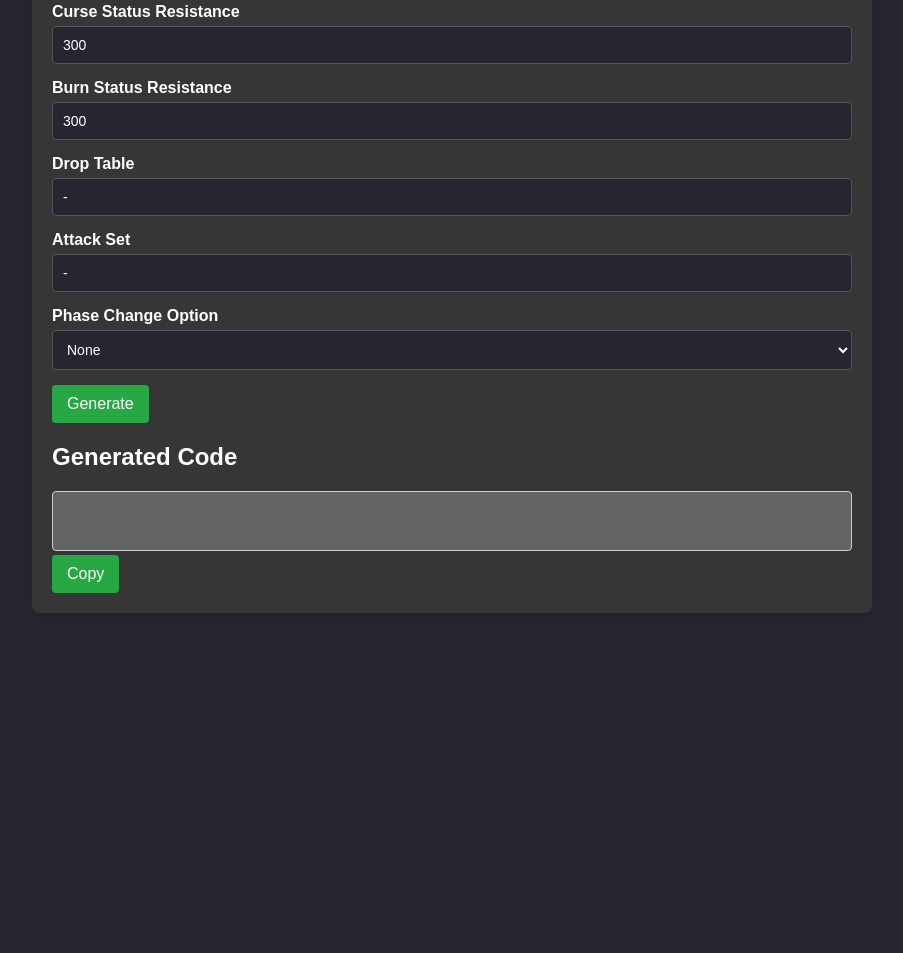
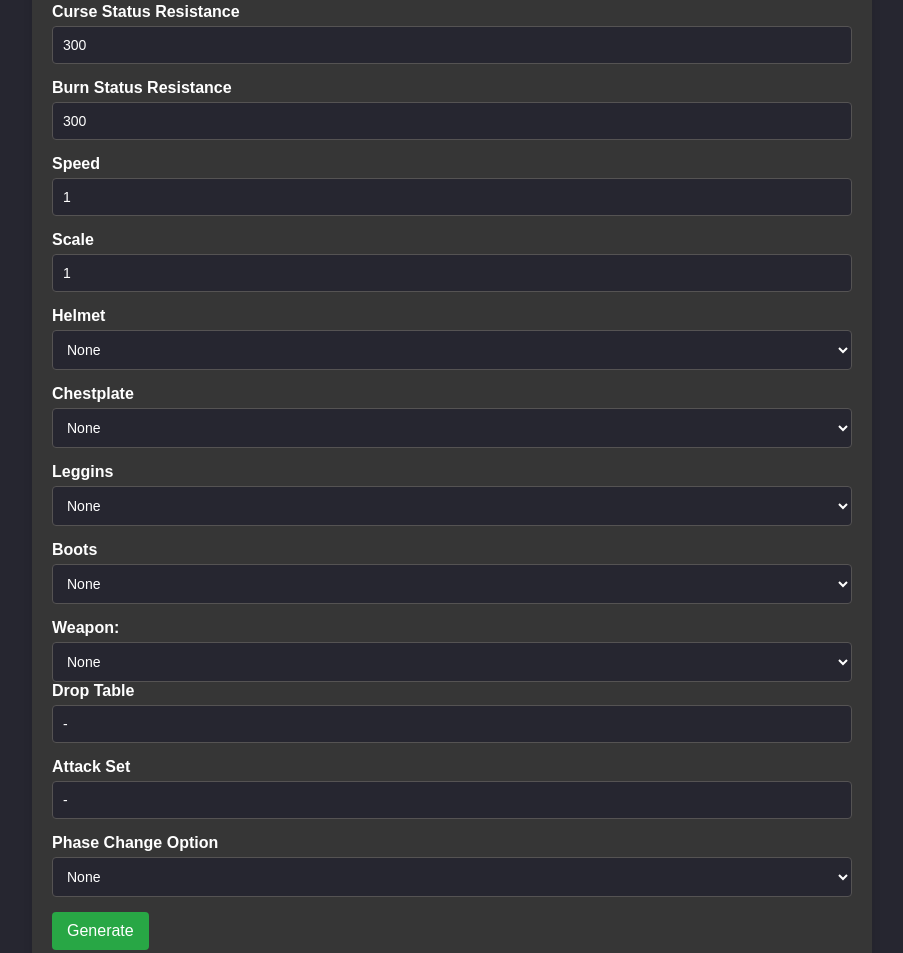
Before and after one commit to Dummybell/Custom-Entity-Generator, a plain HTML site: page index.html in a window 1280 px wide. Shown: the part 1023-1976 px from the top of the page, without its empty margins (188-1091 px from the left). Before the commit the page ends 1656 px from the top, so only its background shows below. Drawn offline with Linux system fonts and the light colour scheme.

Commit message:
Added options

```diff
--- a/index.html
+++ b/index.html
@@ -116,6 +116,8 @@
         <label for="damage">Damage</label>
         <input type="number" id="damage" name="damage">
       </div>
+
+
       <div class="input-group">
         <label for="physicalRes">Physical Resistance</label>
         <input type="number" id="physicalRes" name="physicalRes" value=0>
@@ -147,7 +149,81 @@
       <div class="input-group">
         <label for="burnRes">Burn Status Resistance</label>
         <input type="number" id="burnRes" name="burnRes" value=300>
+      </div><div class="input-group">
+        <label for="speed">Speed</label>
+        <input type="number" id="speed" name="speed" step="0.1" value="1">
       </div>
+      <div class="input-group">
+        <label for="scale">Scale</label>
+        <input type="number" id="scale" name="scale" step="0.1" value="1">
+      </div>
+      <div class="input-group">
+        <label for="helmet">Helmet</label>
+        <select id="helmet" name="helmet">
+          <option value="none">None</option>
+          <option value="leather helmet">Leather Helmet</option>
+          <option value="chainmail helmet">Chainmail Helmet</option>
+          <option value="iron helmet">Iron Helmet</option>
+          <option value="golden helmet">Golden Helmet</option>
+          <option value="diamond helmet">Diamond Helmet</option>
+          <option value="netherite helmet">Netherite Helmet</option>
+        </select>
+      </div>
+      <div class="input-group">
+        <label for="chestplate">Chestplate</label>
+        <select id="chestplate" name="chestplate">
+          <option value="none">None</option>
+          <option value="leather chestplate">Leather Chestplate</option>
+          <option value="chainmail chestplate">Chainmail Chestplate</option>
+          <option value="iron chestplate">Iron Chestplate</option>
+          <option value="golden chestplate">Golden Chestplate</option>
+          <option value="diamond chestplate">Diamond Chestplate</option>
+          <option value="netherite chestplate">Netherite Chestplate</option>
+        </select>
+      </div>
+
+      <div class="input-group">
+        <label for="leggings">Leggins</label>
+        <select id="leggings" name="leggings">
+          <option value="none">None</option>
+          <option value="leather leggings">Leather Leggins</option>
+          <option value="chainmail leggings">Chainmail Leggins</option>
+          <option value="iron leggings">Iron Leggins</option>
+          <option value="golden leggings">Golden Leggins</option>
+          <option value="diamond leggings">Diamond Leggins</option>
+          <option value="netherite leggings">Netherite Leggins</option>
+        </select>
+      </div>
+      <div class="input-group">
+        <label for="boots">Boots</label>
+        <select id="boots" name="boots">
+          <option value="none">None</option>
+          <option value="leather boots">Leather Boots</option>
+          <option value="chainmail boots">Chainmail Boots</option>
+          <option value="iron boots">Iron Boots</option>
+          <option value="golden boots">Golden Boots</option>
+          <option value="diamond boots">Diamond Boots</option>
+          <option value="netherite boots">Netherite Boots</option>
+        </select>
+      </div>
+
+      <label for="weapon">Weapon:</label>
+      <select id="weapon" name="weapon">
+        <option value="none">None</option>
+        <option value="diamond sword">Diamond Sword</option>
+        <option value="netherite sword">Netherite Sword</option>
+        <option value="iron sword">Iron Sword</option>
+        <option value="stone sword">Stone Sword</option>
+        <option value="wooden sword">Wooden Sword</option>
+        <option value="diamond axe">Diamond Axe</option>
+        <option value="netherite axe">Netherite Axe</option>
+        <option value="iron axe">Iron Axe</option>
+        <option value="stone axe">Stone Axe</option>
+        <option value="wooden axe">Wooden Axe</option>
+        <option value="bow">Bow</option>
+        <option value="crossbow">Crossbow</option>
+        <option value="mace">Mace</option>
+      </select>
       <div class="input-group">
         <label for="dropTable">Drop Table</label>
         <input type="text" id="dropTable" name="dropTable" value="-">
@@ -219,6 +295,13 @@
   const entityType = formData.get('entityType');
   const health = formData.get('health');
   const damage = formData.get('damage');
+  const speed = formData.get('speed');
+  const scale = formData.get('scale');
+  const helmet = formData.get('helmet');
+  const chestplate = formData.get('chestplate');
+  const leggings = formData.get('leggings');
+  const boots = formData.get('boots');
+  const weapon = formData.get('weapon');
   const physicalRes = formData.get('physicalRes');
   const lightningRes = formData.get('lightningRes');
   const magicRes = formData.get('magicRes');
@@ -234,7 +317,7 @@
   const phaseChangeAppear = formData.get('phaseChangeAppear');
   const phaseNewBoss = formData.get('phaseNewBoss');
 
-      let result = `set {entities_stored::${name}} to "${entityType};${health};${damage};${physicalRes};${lightningRes};${magicRes};${fireRes};${bleedRes};${shockRes};${curseRes};${burnRes};${dropTable};${attackSet}`;
+  let result = `set {entities_stored::${name}} to "${entityType};${health};${damage};${physicalRes};${lightningRes};${magicRes};${fireRes};${bleedRes};${shockRes};${curseRes};${burnRes};${speed};${scale};${helmet};${chestplate};${leggings};${boots};${weapon};${dropTable};${attackSet}`;
 
   const optionalParts = [];
 
@@ -242,14 +325,13 @@
     optionalParts.push(`${phaseChangeOption};${phaseChangePercentage};${phaseChangeAppear}`);
   }
 
-      if (phaseChangeOption == 'firstPhaseNewBoss') {
+  if (phaseChangeOption === 'firstPhaseNewBoss' || phaseChangeOption === 'secondPhaseNewBoss') {
     optionalParts.push(`${phaseNewBoss}`);
   }
 
   if (optionalParts.length > 0) {
     result += `;${optionalParts.join(';')}`;
   }
-
 
   result += `"`;
 
```
Lines whose indentation alone changed are shown as unchanged.
